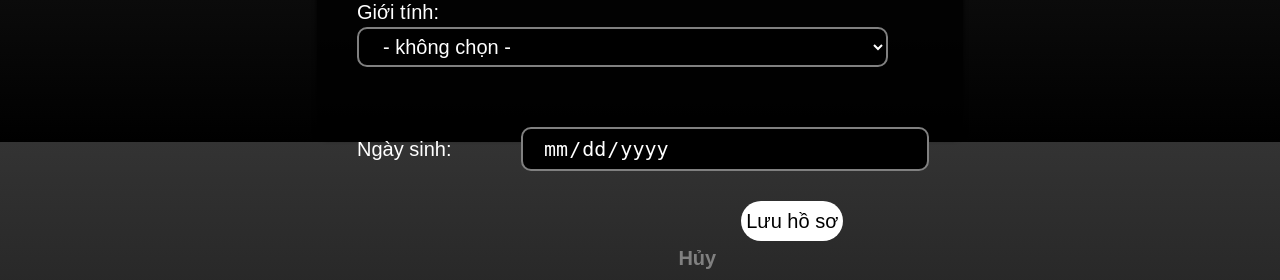
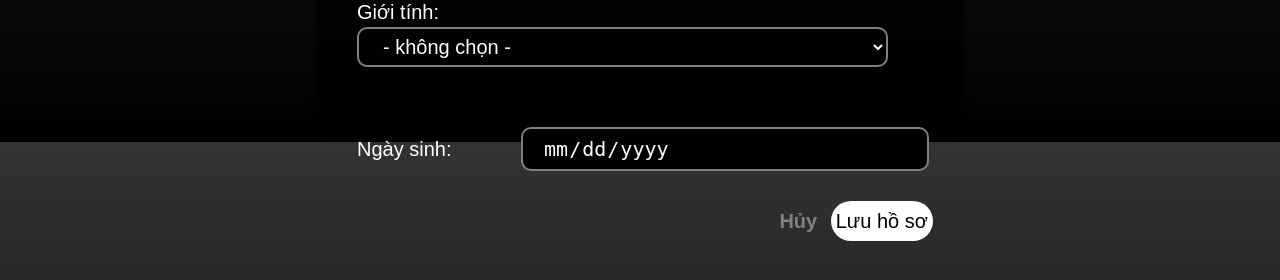
Before and after one commit to Cannie511/Web_Nghe_Nhac, a PHP site: page /EditProfile.html in a window 1280 px wide. Shown: the part 520-800 px from the top of the page. Run offline with PHP 8.4, Linux system fonts and the light colour scheme.

Commit message:
sync index

```diff
--- a/EditProfile.css
+++ b/EditProfile.css
@@ -10,7 +10,6 @@ body {
   }
   #title{
     font-size: 50px;
-
   }
   #title>strong{
     font-size: 55px;
@@ -38,10 +37,11 @@ body {
   }
   #cancel{
     position: absolute;
-    left: 53vw;
-    top: 763px;
     font-size: 20px;
+    margin-left: 33vw;
+    padding-top: 5px;
     color: gray;
+    float: right;
     cursor: pointer;
   }
   #cancel:hover{
@@ -55,7 +55,7 @@ body {
     border:  0;
     background-color: white;
     color: #000;
-    margin-left: 30vw;
+    float: right;
     cursor: pointer;
     transition: all 0.2s ease-in-out;
   }
--- a/EditProfile.html
+++ b/EditProfile.html
@@ -31,8 +31,8 @@
         Ngày sinh:
         <input type="date" name="birth" id="birth">
         <br><br>
-        <strong id="cancel">Hủy</strong>
-        <input type="submit" value="Lưu hồ sơ" class="input-submit" />
+        <span><strong id="cancel">Hủy</strong><input type="submit" value="Lưu hồ sơ" class="input-submit" /></span>
+
 
       </form>
       <script type="module" src="https://unpkg.com/ionicons@7.1.0/dist/ionicons/ionicons.esm.js"></script>
--- a/index.js
+++ b/index.js
@@ -60,9 +60,9 @@ mode.onclick = function nightMode() {
 function log_in() {
   window.location = "log-in.html";
 }
-function Edit(){
+function Edit() {
   window.location = "EditProfile.html";
 }
-function Home(){
+function Home() {
   window.history.back();
 }
--- a/index.php
+++ b/index.php
@@ -66,7 +66,7 @@
                 <div id="play_list_info">
                     <strong style="font-size: 20px;">playlist</strong><br>
                     <strong style="font-size: 70px;">SƠN TÙNG M-TP Radio</strong>
-                    <br><br>
+                    <br>
                     <strong>20 Bài hát <ion-icon name="musical-notes-outline"></ion-icon>: Có chắc yêu là đây, There's no one at all, Em của ngày hôm qua,...</strong>
                 </div>
             </div>
@@ -121,13 +121,10 @@
                 $('#topMenu').css('box-shadow', '1px 2px 5px black');
                 $('#topMenu').innerHTML = "DANH SÁCH PHÁT";
                 $('#personal').css('color', 'black');
-                $('#search>ion-icon').css('color', 'black');
-
             }
             else{
                 $('#topMenu').css('background-color', 'transparent');
                 $('#personal').css('color', 'white');
-                $('#search>ion-icon').css('color', 'white');
                 $('#topMenu').css('box-shadow', '0 0 0 white');
             }
         })
```
Also changed, not shown: index.css (+4 -5 lines), log-in.css (+9 -6 lines).
